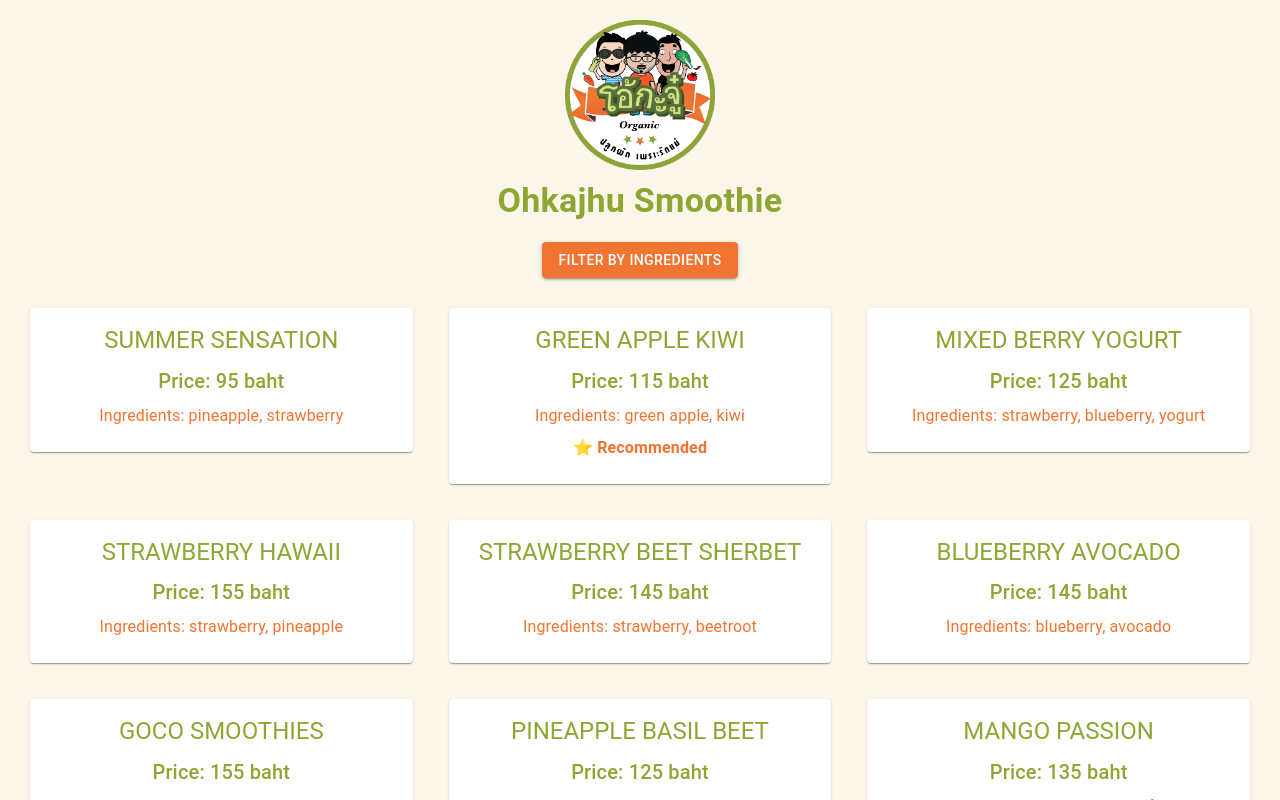
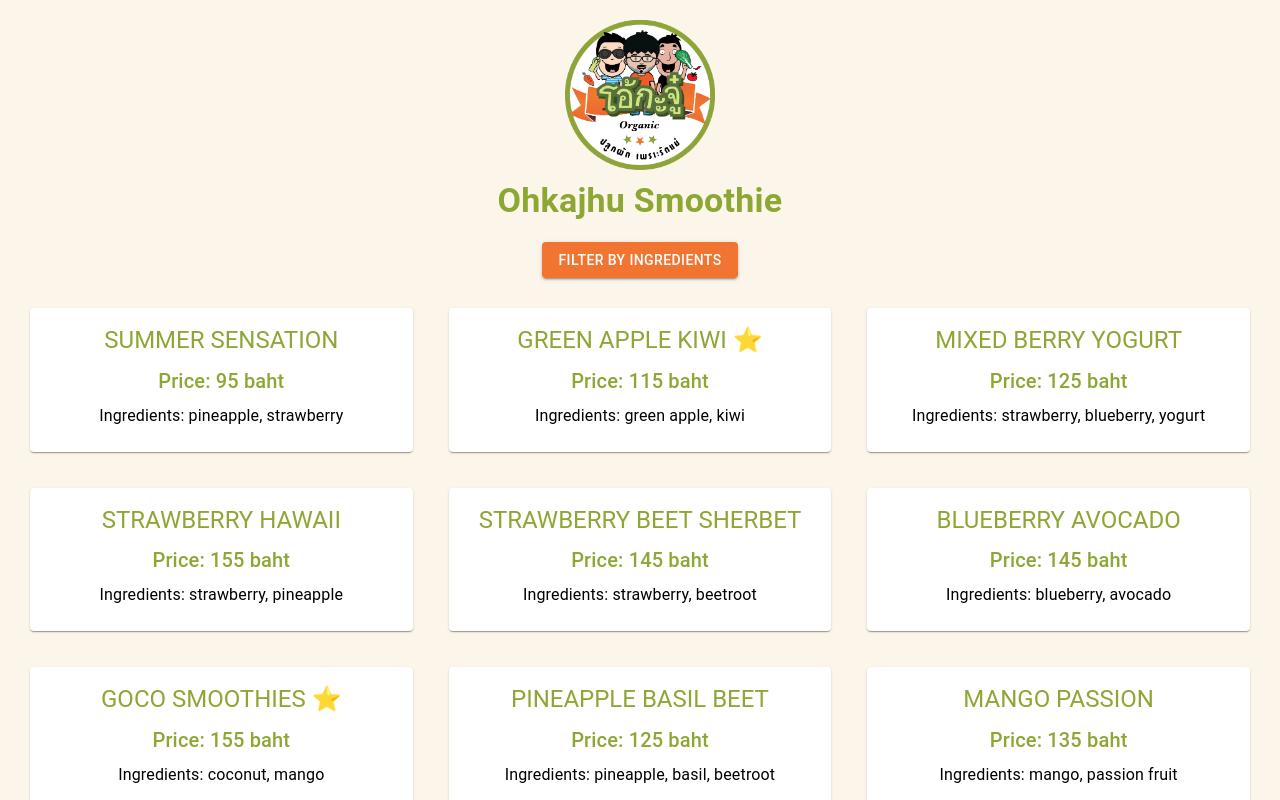
Before and after one commit to hspotlight/ohkajhu, a React (Create React App) app: page / in a window 1280 px wide. Shown: the top 800 px of the page. Built offline with nearby package versions, Linux system fonts and the light colour scheme.

Commit message:
update UI

```diff
--- a/src/MenuCard.js
+++ b/src/MenuCard.js
@@ -49,28 +49,20 @@
           </div>
         )}
         <Typography variant="h5" component="h3" gutterBottom color="primary" sx={{
-            color: 'primary'
+          color: 'primary'
         }}>
-          {item.name}
+          {item.name}{item.recommended && (
+            <span>
+              &nbsp;⭐
+            </span>
+          )}
         </Typography>
         <Typography variant="h6" gutterBottom>
           Price: {item.price} baht
         </Typography>
-        <Typography variant="body1" color="text.secondary">
+        <Typography variant="body1" color="black">
           Ingredients: {item.ingredients.join(', ')}
         </Typography>
-        {item.recommended && (
-          <Typography
-            variant="body1"
-            sx={{
-              color: '#f17531',
-              fontWeight: 'bold',
-              marginTop: 1
-            }}
-          >
-            ⭐ Recommended
-          </Typography>
-        )}
       </CardContent>
     </Card>
   );
```
